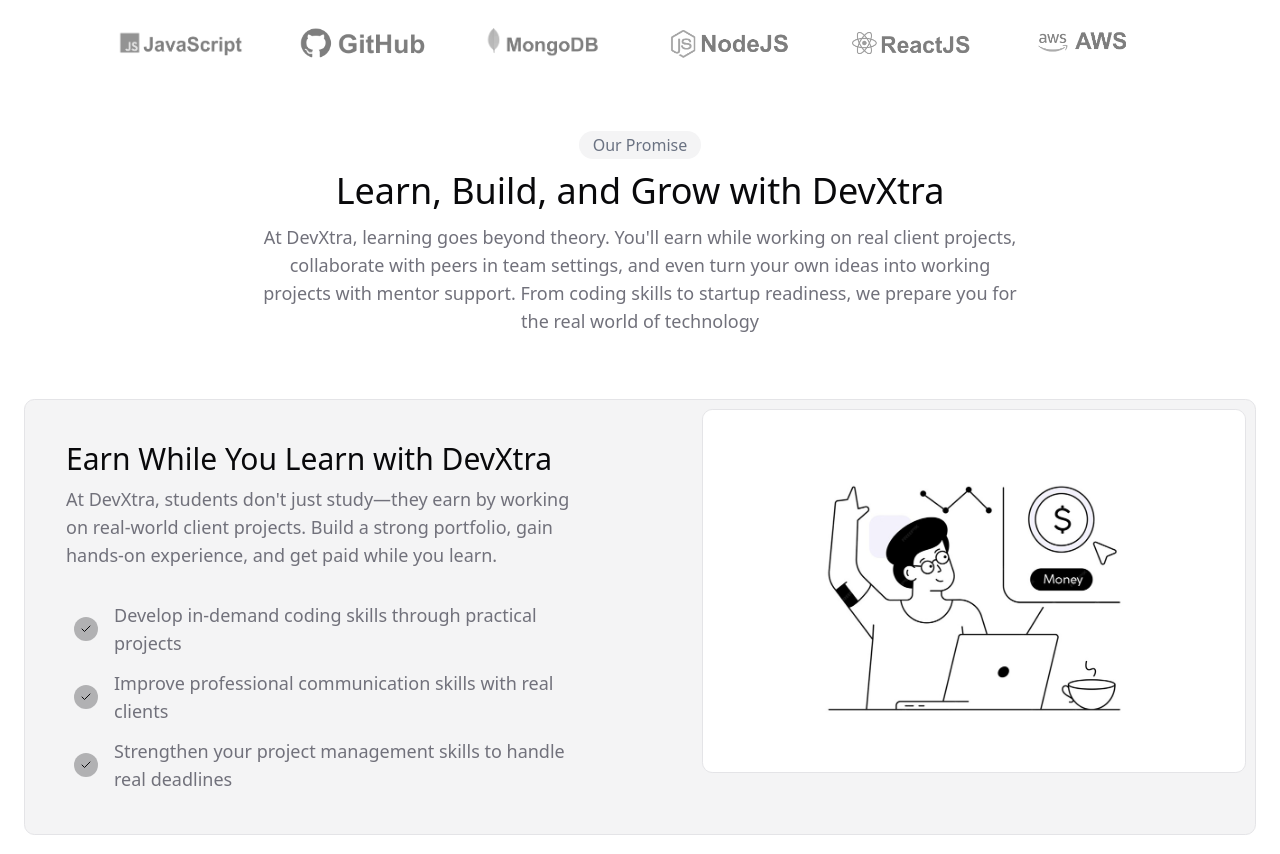
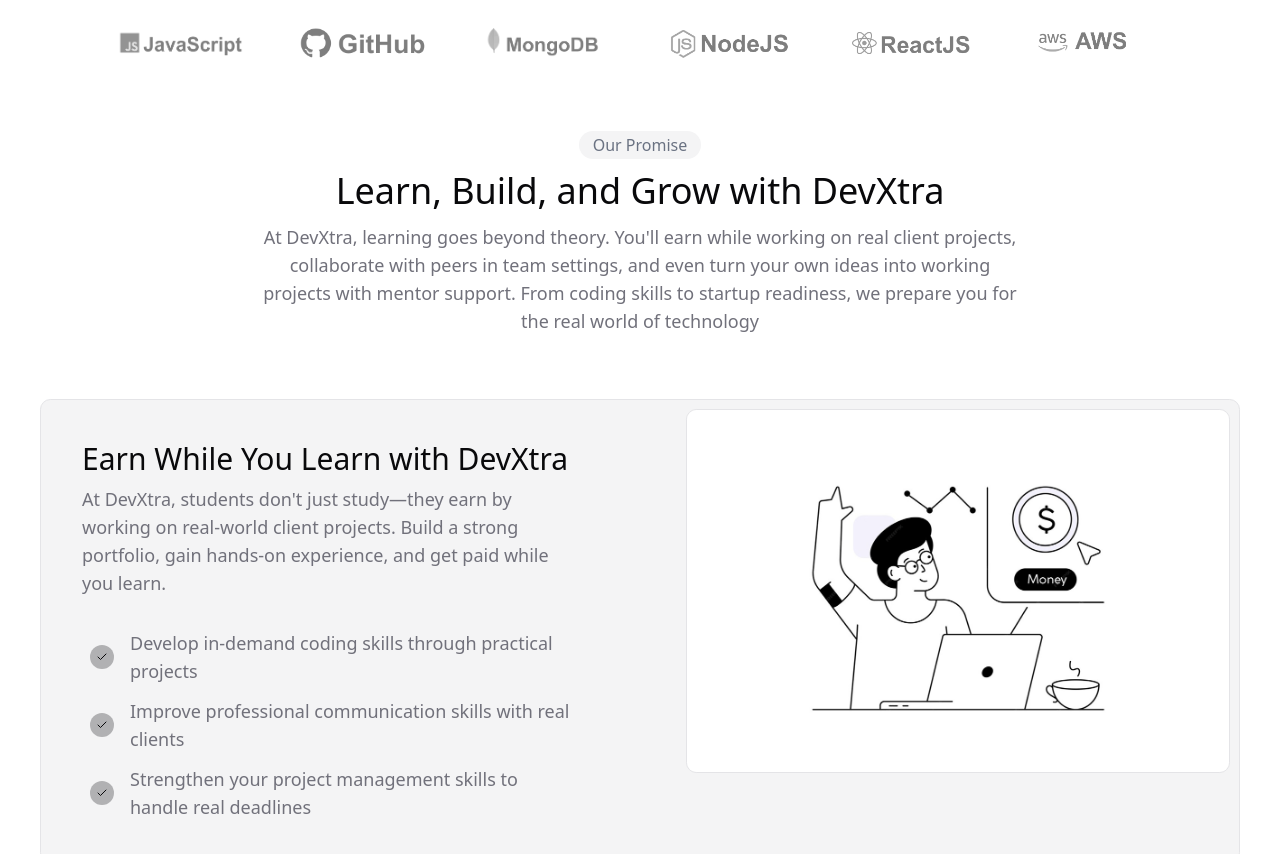
Before and after one commit to mastrovia/devxtra, a Next.js app: page / in a window 1280 px wide. Shown: the part 740-1594 px from the top of the page. Built offline with nearby package versions, Linux system fonts and the light colour scheme.

Commit message:
refactor: update width attribute for section

```diff
--- a/app/_sections/features-list.tsx
+++ b/app/_sections/features-list.tsx
@@ -56,7 +56,7 @@ export default function FeaturesListSection({ id }: { id?: string }) {
   ];
 
   return (
-    <section className="max-w-section mx-auto px-6 flex flex-col gap-10" id={id}>
+    <section className="section-cont flex flex-col gap-10" id={id}>
       <Heading
         tag="Our Promise"
         title="Learn, Build, and Grow with DevXtra"
```
